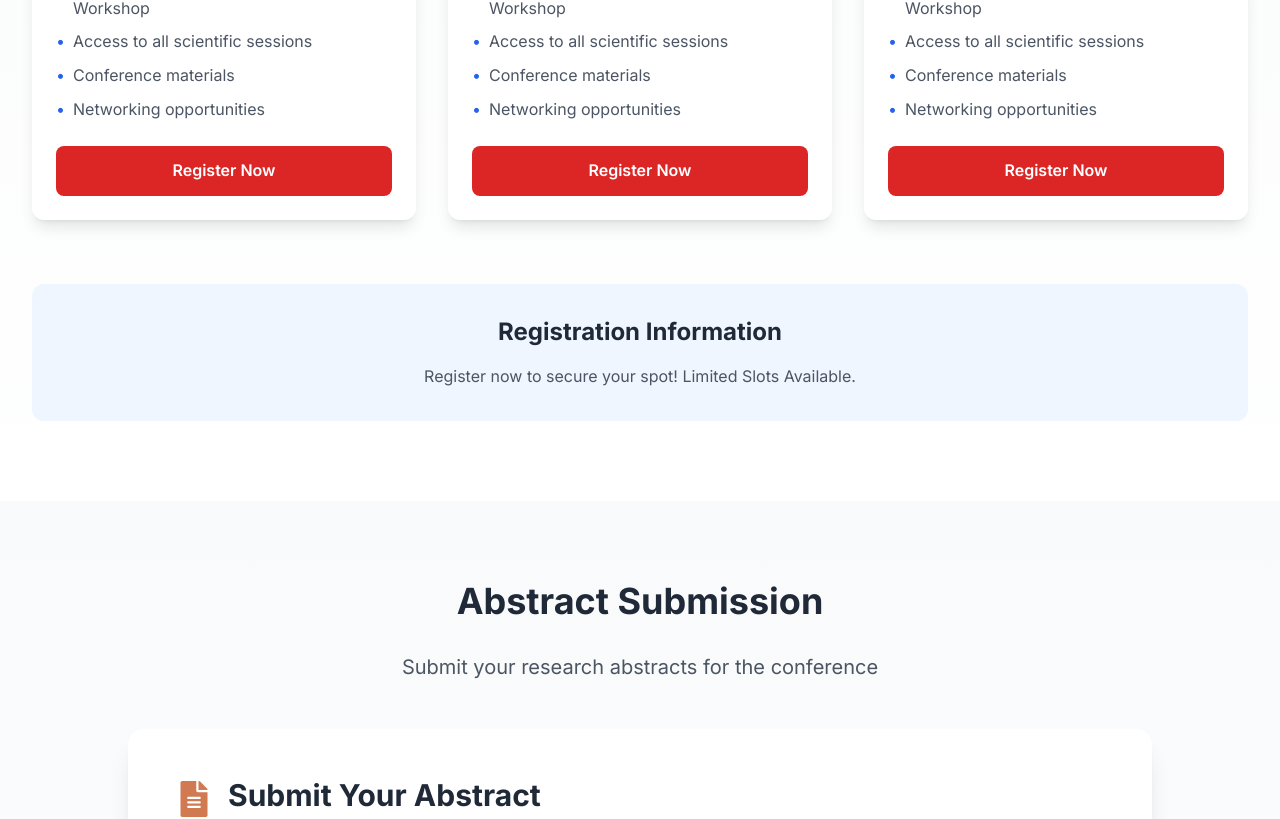
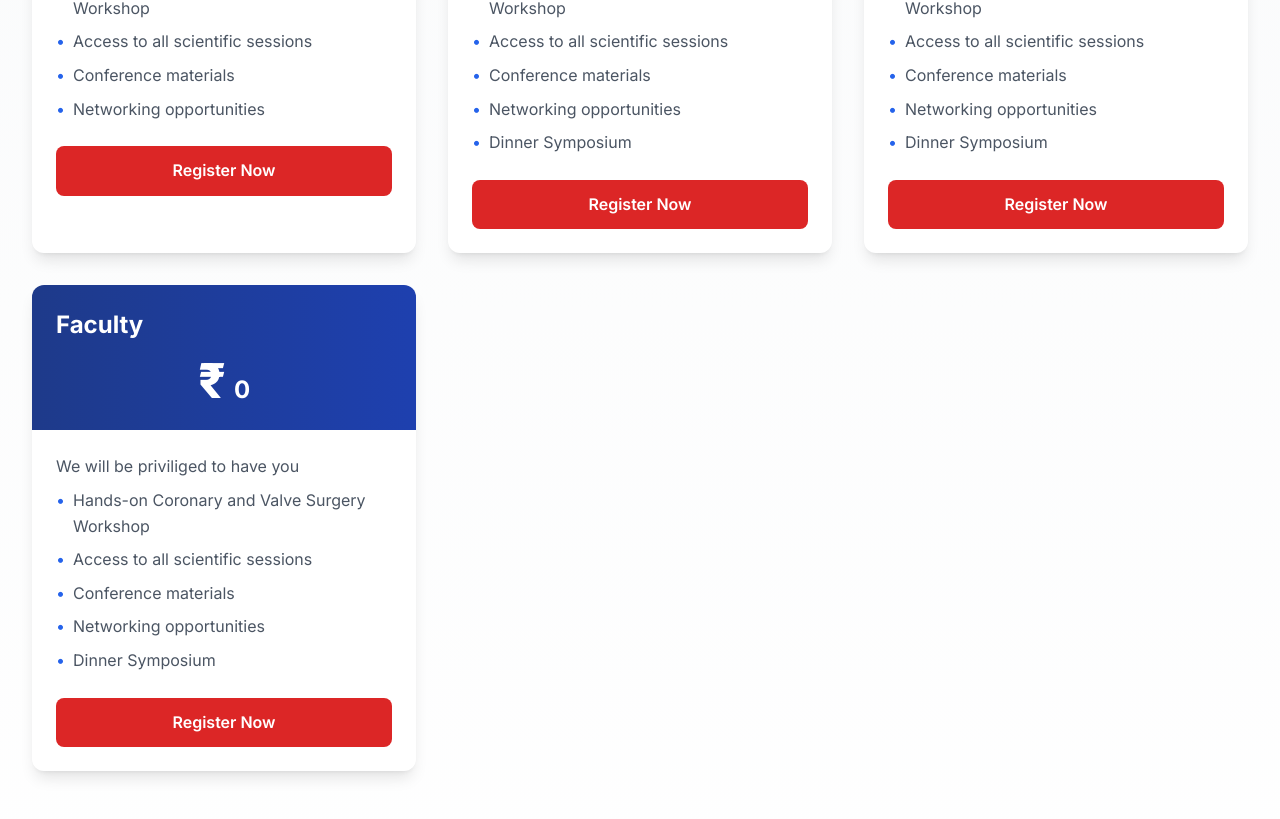
Before and after one commit to Narender-goud-054/dev-cvts, a React (Vite) app: page / in a window 1280 px wide. Shown: the part 3617-4436 px from the top of the page. Built offline with nearby package versions, Linux system fonts and the light colour scheme.

Commit message:
adding faculty registration and editing some benefits

```diff
--- a/src/components/RegistrationPackages/RegistrationPackages.jsx
+++ b/src/components/RegistrationPackages/RegistrationPackages.jsx
@@ -25,6 +25,15 @@ const RegistrationPackages = () => {
       type: 'student'
     }
   ];
+
+  const faculty = {
+      title: 'Faculty',
+      price: '₹ 0',
+      category: '',
+      deadline: '',
+      type: 'student',
+      formLink: 'https://forms.gle/e6v3Gh9ZpoNutSaC7'
+  }
 
   return (
     <section id="registration" className="py-20 bg-gradient-to-b from-gray-50 to-white">
@@ -76,6 +85,12 @@ const RegistrationPackages = () => {
                       <span className="text-blue-600 mr-2">•</span>
                       <span>Networking opportunities</span>
                     </li>
+                    {pkg.title !== "MBBS/UG Student" &&
+                      <li className="flex items-start">
+                        <span className="text-blue-600 mr-2">•</span>
+                        <span>Dinner Symposium</span>
+                      </li>
+                    }
                   </ul>
                 </div>
 
@@ -90,7 +105,60 @@ const RegistrationPackages = () => {
               </div>
             </div>
           ))}
+
+        {/*Facutly card included in Grid after all packages*/}
+        <div
+              className="bg-white rounded-xl shadow-lg overflow-hidden hover:shadow-2xl transition-all duration-300 transform hover:-translate-y-2"
+            >
+          {/* Card Header */}
+          <div className="bg-gradient-to-r from-blue-900 to-blue-800 text-white p-6">
+            {/* <p className="text-sm font-semibold mb-2 opacity-90">{pkg.category}</p> */}
+            <h3 className="text-2xl font-bold mb-2">{faculty.title}</h3>
+            <div className="flex items-baseline justify-center mt-4">
+              <span className="text-5xl font-extrabold">{faculty.price.split(' ')[0]}</span>
+              <span className="text-2xl font-bold ml-2">{faculty.price.split(' ')[1]}</span>
+            </div>
+          </div>
+          {/* Card Body */}
+          <div className="p-6">
+            <div className="mb-6">
+              <ul className="space-y-2 text-gray-600">
+                <li className="flex items-start">
+                  <span>We will be priviliged to have you</span>
+                </li>
+                <li className="flex items-start">
+                      <span className="text-blue-600 mr-2">•</span>
+                      <span>Hands-on Coronary and Valve Surgery Workshop </span>
+                    </li>
+                    <li className="flex items-start">
+                      <span className="text-blue-600 mr-2">•</span>
+                      <span>Access to all scientific sessions</span>
+                    </li>
+                    <li className="flex items-start">
+                      <span className="text-blue-600 mr-2">•</span>
+                      <span>Conference materials</span>
+                    </li>
+                    <li className="flex items-start">
+                      <span className="text-blue-600 mr-2">•</span>
+                      <span>Networking opportunities</span>
+                    </li>
+                    <li className="flex items-start">
+                        <span className="text-blue-600 mr-2">•</span>
+                        <span>Dinner Symposium</span>
+                    </li>
+              </ul>
+            </div>
+            <a
+            href={faculty.formLink}
+            target="_blank"
+            rel="noopener noreferrer"
+            className="btn-primary w-full text-center"
+            >
+            Register Now
+            </a>
+          </div>
         </div>
+      </div>  {/* closing the Grid Div */}
 
         {/* Additional Info */}
         <div className="mt-16 bg-blue-50 rounded-xl p-8 text-center">
@@ -101,7 +169,7 @@ const RegistrationPackages = () => {
              Register now to secure your spot! Limited Slots Available.
           </p>
         </div>
-      </div>
+      </div>  {/* closing container div */}
     </section>
   );
 };
```
